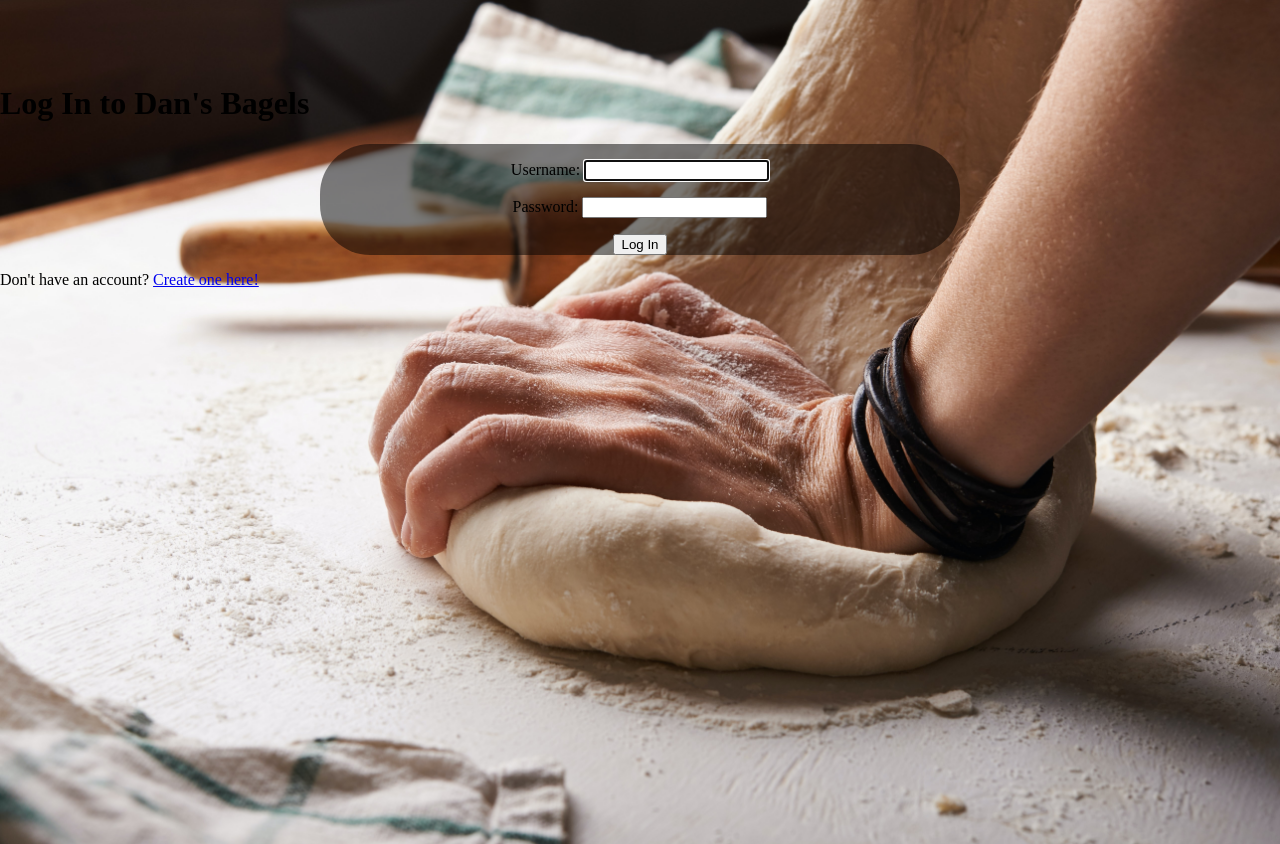
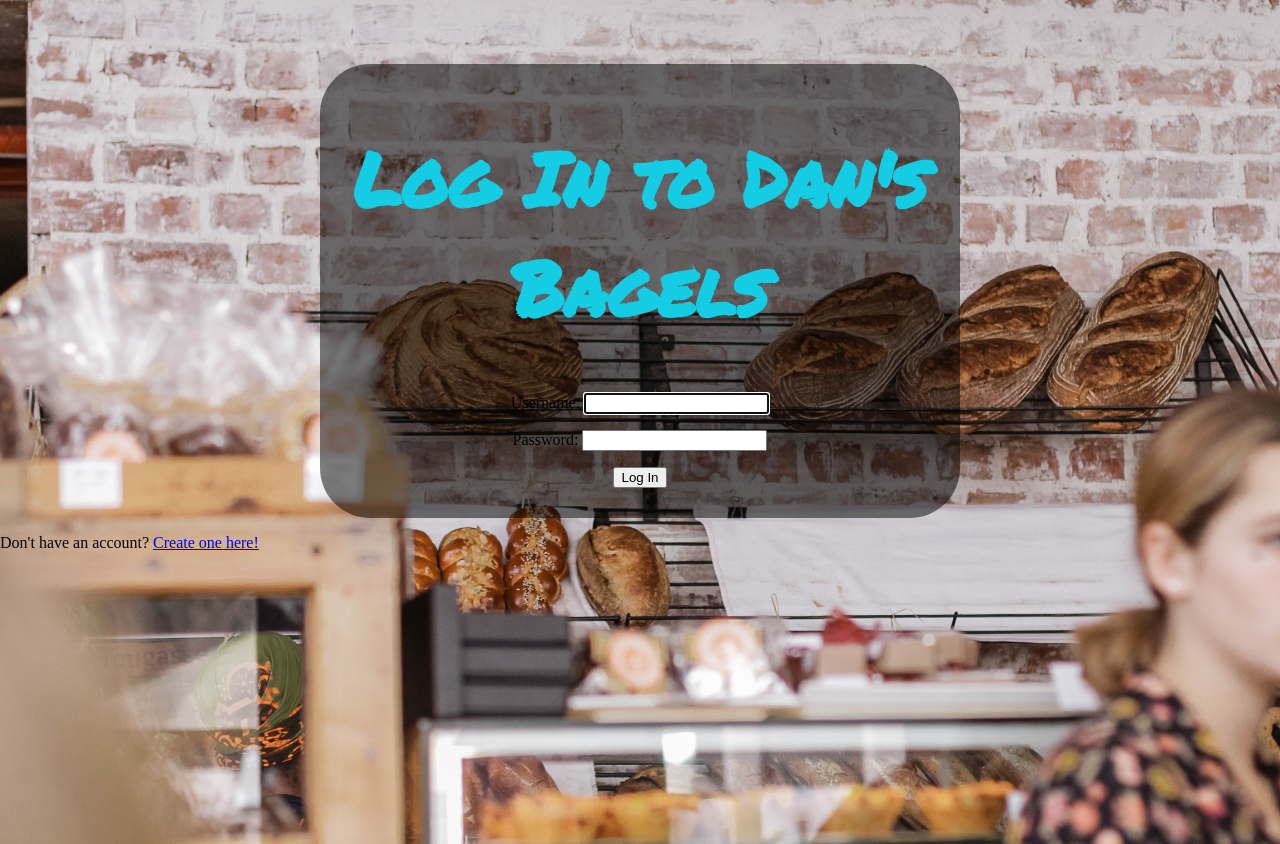
Before and after one commit to daxinator22/bagels-polfwack-tech, a Django app: page /accounts/login/ in a window 1280 px wide. Shown: the part 100-944 px from the top of the page. Run offline with Django 3.2, Linux system fonts and the light colour scheme.

Commit message:
Login page has background

```diff
--- a/src/highFive/home/static/home/style.css
+++ b/src/highFive/home/static/home/style.css
@@ -53,7 +53,7 @@
 }
 
 .login_body{
-	background-image: url('dough.jpg');
+	background-image: url('shop.jpg');
 }
 
 .content_box{
@@ -66,6 +66,18 @@
 	display: flex;
 	align-items: center;
 	justify-content: center;
+}
+
+#login_box{
+	padding-top: 10px;
+	padding-bottom: 30px;
+	display: block;
+}
+
+.login_title{
+	font-family: 'Permanent Marker', 'cursive';
+	font-size: 75px;
+	color: #14cce3;
 }
 
 .home_title{
--- a/src/highFive/home/templates/registration/login.html
+++ b/src/highFive/home/templates/registration/login.html
@@ -28,14 +28,14 @@
 		</div>
         <!-- templates/registration/login.html -->
 	<div class='body_page login_body'>
-        <h1>Log In to Dan's Bagels</h1>
-        <div class="login content_box">
-            <form method="post">
-                {% csrf_token %}
-                {{ form.as_p }}
-                <button type="submit">Log In</button>
-            </form>
-        </div>
+		<div id='login_box' class="login content_box">
+			<h1 class='login_title'>Log In to Dan's Bagels</h1>
+			    <form action='/accounts/login/' method="post">
+				{% csrf_token %}
+				{{ form.as_p }}
+				<button type="submit">Log In</button>
+			    </form>
+		</div>
         <p>Don't have an account? <a href="/signup">Create one here!</a></p>
 	</div>
     </body>
```
Also changed, not shown: src/highFive/db.sqlite3, src/highFive/home/static/home/shop.jpg (added).
